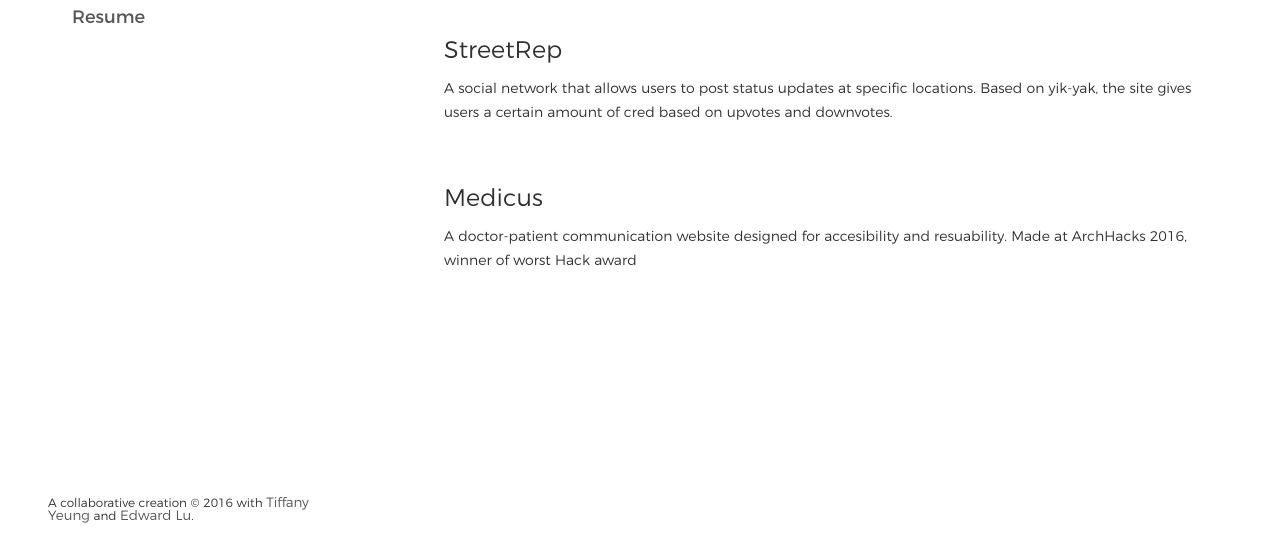
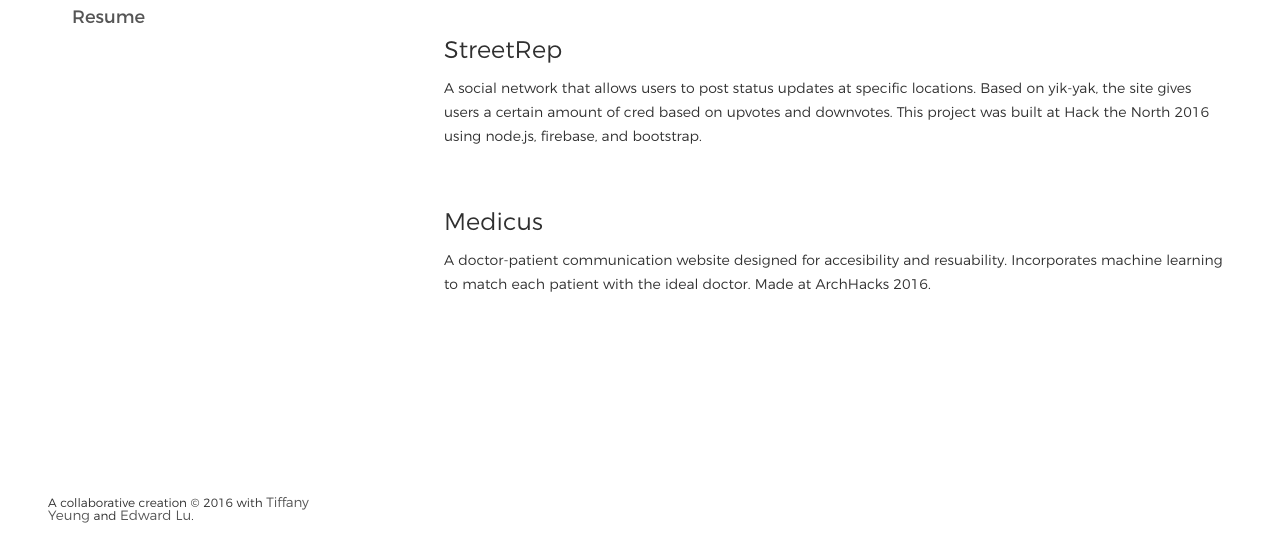
Before and after one commit to walinga/walinga.github.io, a plain HTML site: page index.html in a window 1280 px wide. Shown: the part 254-800 px from the top of the page. Drawn offline with Linux system fonts and the light colour scheme.

Commit message:
Fixing descriptions

```diff
--- a/index.html
+++ b/index.html
@@ -40,11 +40,11 @@
 				</article>
 				<article class="project">
 					<h2 class="project-title">StreetRep</h2>
-					<p>A social network that allows users to post status updates at specific locations. Based on yik-yak, the site gives users a certain amount of cred based on upvotes and downvotes.</p>
+					<p>A social network that allows users to post status updates at specific locations. Based on yik-yak, the site gives users a certain amount of cred based on upvotes and downvotes. This project was built at Hack the North 2016 using node.js, firebase, and bootstrap.</p>
 				</article>
 				<article class="project">
 					<h2 class="project-title">Medicus</h2>
-					<p>A doctor-patient communication website designed for accesibility and resuability. Made at ArchHacks 2016, winner of worst Hack award</p>
+					<p>A doctor-patient communication website designed for accesibility and resuability. Incorporates machine learning to match each patient with the ideal doctor. Made at ArchHacks 2016.</p>
 				</article>
 			</section>
 		</main>
```
